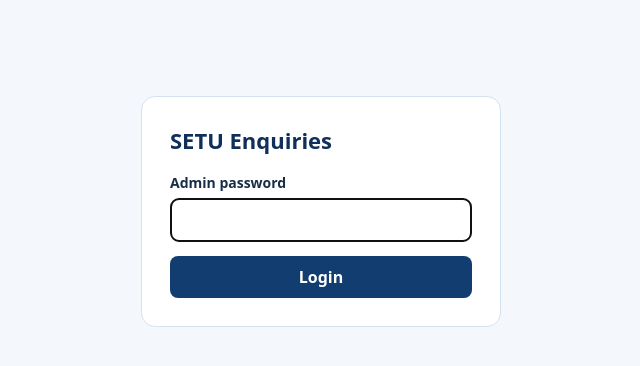
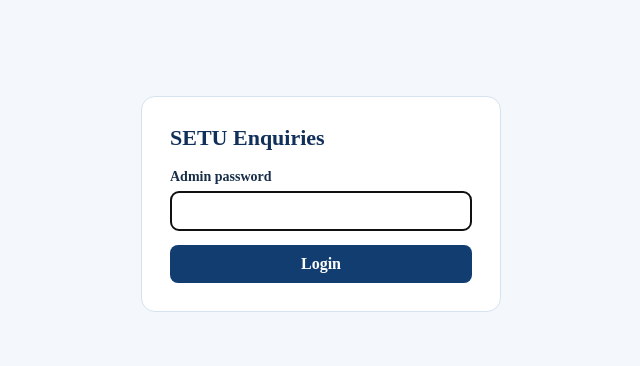
Before and after one commit to muin-younited/setu-website, a PHP site: page /admin/index.php in a window 1280 px wide. Shown: the top 366 px of the page, without its empty margins (319-959 px from the left). Run offline with PHP 8.4, Linux system fonts and the light colour scheme.

Commit message:
fix(admin): update enquiry admin panel

```diff
--- a/public/admin/index.php
+++ b/public/admin/index.php
@@ -83,8 +83,8 @@ if ($logged) {
 <title>Enquiries – SETU Admin</title>
 <style>
 :root{--ink:#102f59;--muted:#52657d;--line:#d5e2f0;--bg:#f4f8fd;--brand:#123d70}
-*{box-sizing:border-box}
-body{margin:0;font-family:system-ui,-apple-system,"Segoe UI",sans-serif;background:var(--bg);color:#182e48}
+*{box-sizing:border-box;font-family:'Times New Roman',Times,serif}
+body{margin:0;font-family:'Times New Roman',Times,serif;background:var(--bg);color:#182e48}
 .bar{background:var(--ink);color:#fff;padding:14px 20px;display:flex;justify-content:space-between;align-items:center;gap:12px;flex-wrap:wrap}
 .bar a{color:#dce8f7}
 .wrap{max-width:1280px;margin:0 auto;padding:20px}
```
